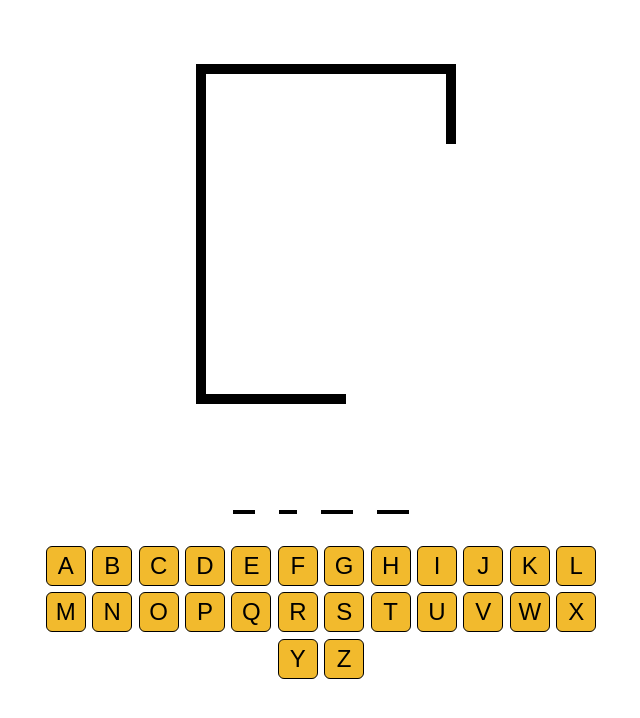
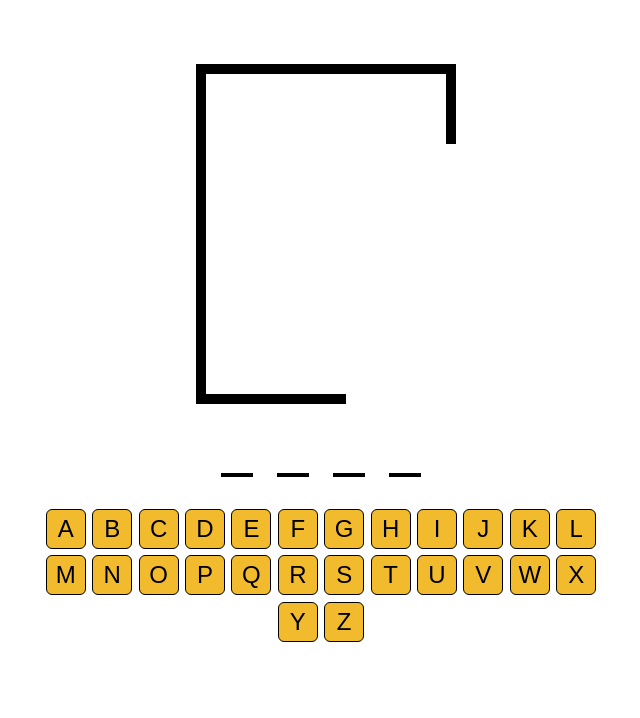
Before and after one commit to mustafa-bhm/hangman-react-TS, a React (Vite) app: page / in a window 1280 px wide. Shown: the top 718 px of the page, without its empty margins (319-959 px from the left). Built offline with nearby package versions, Linux system fonts and the light colour scheme.

Commit message:
hangman word styles

```diff
--- a/src/App.css
+++ b/src/App.css
@@ -93,20 +93,21 @@
   margin-top: 210px;
   width: 10px;
   height: 80px;
-  background-color: rgb(217, 228, 17);
+  background-color: black;
   transform: rotate(-30deg);
 }
 
 /* hangman word */
 .hangmanWord {
-  font-size: 4rem;
-  word-spacing: 1rem;
-
   display: flex;
   gap: 1.5rem;
 }
 .letter {
+  width: 2rem;
+  text-align: center;
+  font-size: 2rem;
   border-bottom: 4px solid;
+  text-transform: capitalize;
 }
 .hidden {
   visibility: hidden;
--- a/src/hangmanWord.tsx
+++ b/src/hangmanWord.tsx
@@ -15,7 +15,7 @@ export const HangmanWord = ({
     <div className="hangmanWord">
       {wordToGuess.split("").map((letter, index) => {
         return (
-          <span className="letter" key={index}>
+          <div className="letter" key={index}>
             <span
               className={
                 guessedLetter.includes(letter) || gameOver ? "" : "hidden"
@@ -28,7 +28,7 @@ export const HangmanWord = ({
             >
               {letter}
             </span>
-          </span>
+          </div>
         );
       })}
     </div>
```
